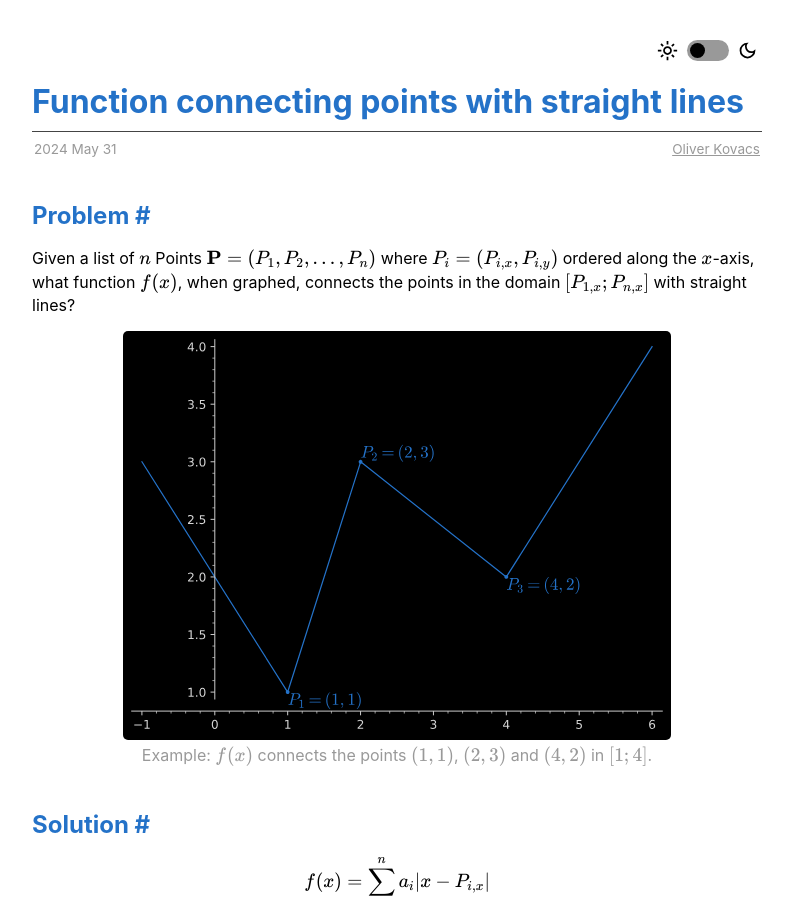
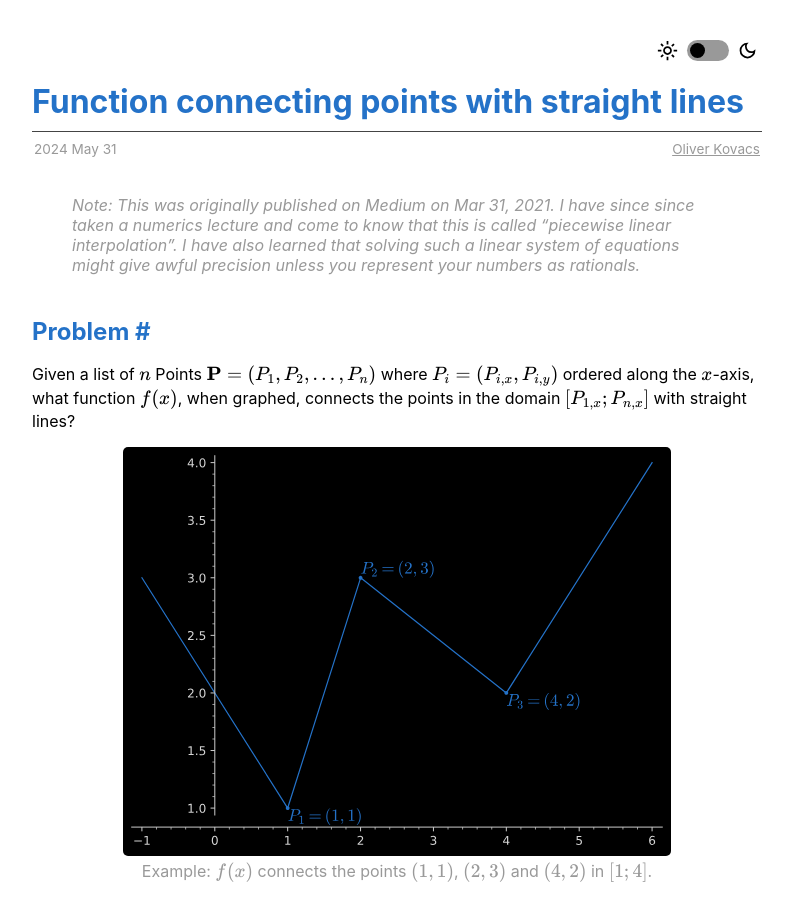
Before and after one commit to OliverKovacs/website, a Jekyll site: the page built from _posts/2024-06-01-function.markdown, in a window 1280 px wide and 900 px high. Shown: the whole window, without its empty margins (243-1033 px from the left). Built offline with Jekyll 4.4.1, drawn with Linux system fonts in a browser that asks for light colours.

Commit message:
add disclaimer

```diff
--- a/_posts/2024-06-01-function.markdown
+++ b/_posts/2024-06-01-function.markdown
@@ -9,6 +9,12 @@ title:      "Function connecting points with straight lines"
 ---
 
 <!--How to find a function that connects a list of points with straight line segments.-->
+
+> Note: This was originally published on Medium on Mar 31, 2021.
+I have since since taken a numerics lecture and come to know that this is called
+"piecewise linear interpolation".
+I have also learned that solving such a linear system of equations might give awful
+precision unless you represent your numbers as rationals.
 
 ## Problem
 
```
